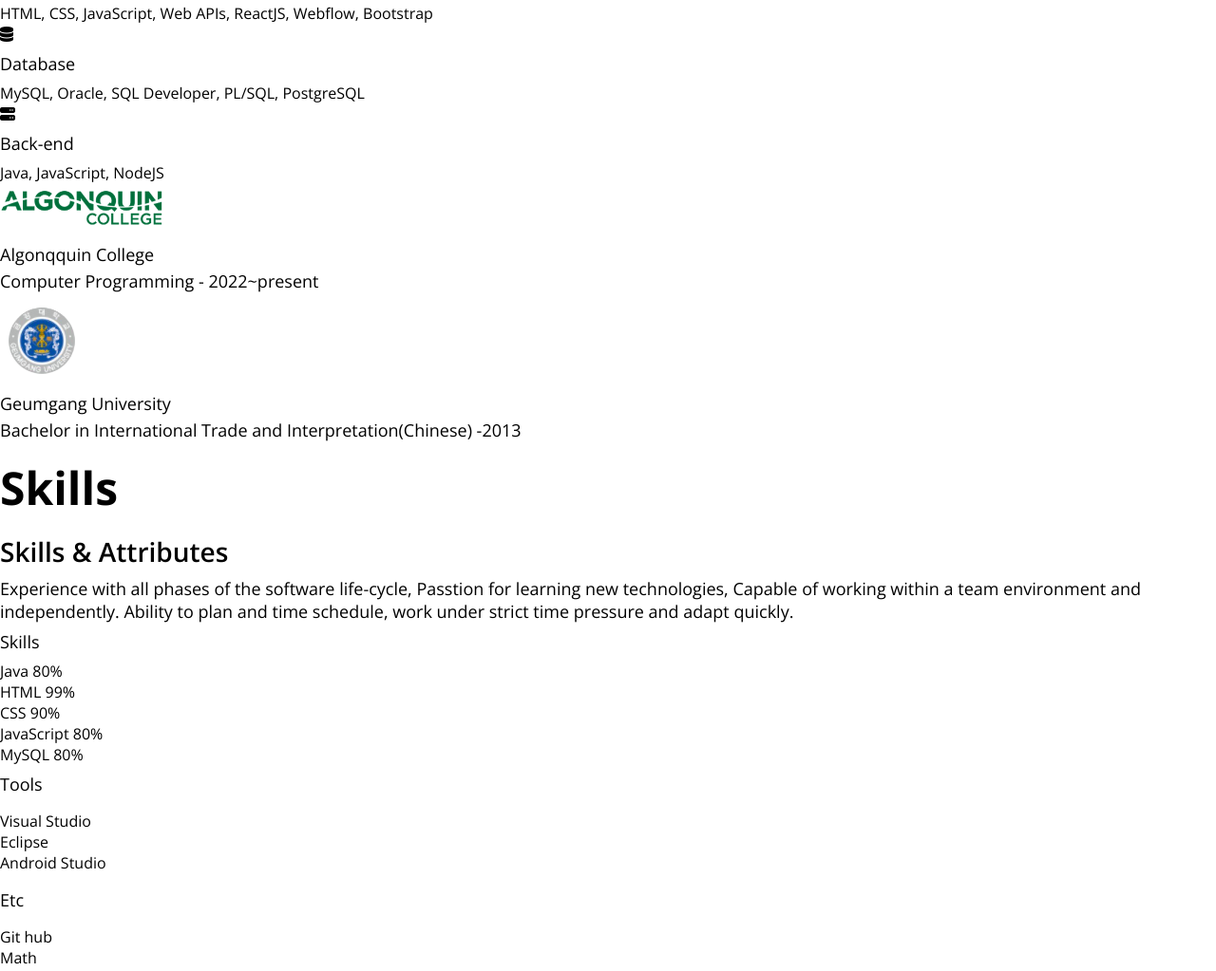
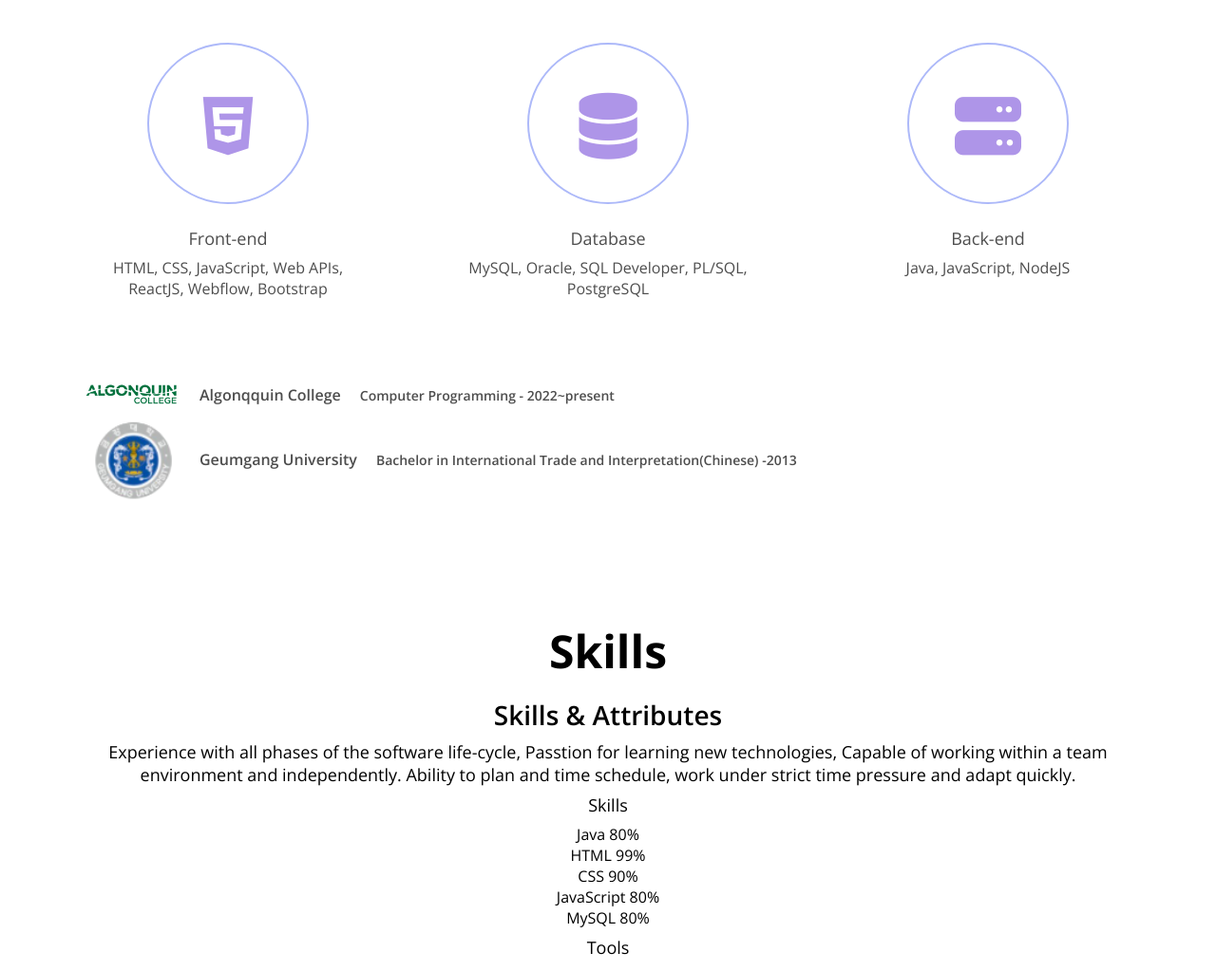
Before and after one commit to Iseul-park/Portfolio, a plain HTML site: page index.html in a window 1280 px wide. Shown: the part 843-1866 px from the top of the page at 95% size. Drawn offline with nearby package versions, Linux system fonts and the light colour scheme; a script that the page names is missing.

Commit message:
CSS: About

```diff
--- a/index.html
+++ b/index.html
@@ -31,7 +31,6 @@
           <li class="navbar__menu__item">ABout</li>
           <li class="navbar__menu__item">Skills</li>
           <li class="navbar__menu__item">My work</li>
-          <li class="navbar__menu__item">Testimonial</li>
           <li class="navbar__menu__item">Contact</li>
         </ul>
       </div>
@@ -45,7 +44,7 @@
       <button class="home__contact">Contact me</button>
     </section>
     <!-- About -->
-    <section id="about">
+    <section id="about" class="section">
       <h1>About me</h1>
       <p>
         I am Computer Programming student in Algonquin College. ~~
@@ -73,12 +72,12 @@
             <div class="stack__description">Java, JavaScript, NodeJS</div>
         </div>
       </div>
-      <div class="about__education">
+      <div class="education">
         <img src="images/algonquin.png" alt="algonquin college" class="education__logo">
         <p class="education__name">Algonqquin College</p>
         <p class="education__major">Computer Programming - 2022~present</p>
       </div>
-      <div class="about__education">
+      <div class="education">
           <img src="images/geumgang.png" alt="geumgang university" class="education__logo">
           <p class="education__name">Geumgang University</p>
           <p class="education__major">Bachelor in International Trade and Interpretation(Chinese) -2013</p>
@@ -86,7 +85,7 @@
     </section>
 
     <!-- skills  -->
-    <section id="skills">
+    <section id="skills" class="section">
       <h1>Skills</h1>
       <h2>Skills & Attributes</h2>
       <p>
@@ -156,7 +155,7 @@
     </section>
 
     <!-- Work -->
-    <section id="work"></section>
+    <section id="work" class="section">
     <h1>My work</h1>
       <h3>projects</h3>
       <div class="work__projects">
@@ -175,9 +174,9 @@
           </div>
         </a>
       </div>
-
+    </section>
     <!-- Contact -->
-    <section id="contact">
+    <section id="contact" class="section">
       <h1 class="contact__title">Let's talk</h1>
       <h2 class="contact__email"> <a href="mailto:shannon.iseul.p@gmail.com">shannon.iseul.p@gmail.com</a></h2>
       <div class="contact__github">
--- a/style.css
+++ b/style.css
@@ -126,12 +126,9 @@ button {
   border-radius: var(--size-border-radius);
 }
 
-.navbar__menu__item.active {
-  border: 1px solid var(--color-white);
-}
-
 .navbar__menu__item:hover {
   background-color: var(--color-dark-purple);
+  border: 1px solid var(--color-white);
 }
 
 .navbar__toggle-btn {
@@ -176,3 +173,80 @@ button {
 .home__contact:hover {
   background-color: var(--color-purple);
 }
+
+
+/* Section common */
+.section {
+  padding: 50px;
+  text-align: center;
+  margin: auto;
+  max-width: 1200px;
+}
+
+/* About me */
+
+#about {
+  padding-top: 30px;
+}
+.about__stacks {
+  display: flex;
+  justify-content: space-between;
+  margin: 80px 0;
+}
+
+.stack__icon {
+  width: 170px;
+  height: 170px;
+  line-height: 170px;
+  font-size: 70px;
+  margin: auto;
+  color: var(--color-dark-purple);
+  border: 2px solid var(--color-blue);
+  border-radius: 50%;
+  margin-bottom: 24px;
+}
+
+.stack__icon:hover i {
+  color: var(--color-dark-purple);
+  transform: rotate(20deg) scale(1.1);
+}
+/* Animation duration */
+.stack__icon i {
+  transition: all 300ms ease;
+}
+
+.stack__description {
+  width: 300px;
+  height: 50px;
+  margin-top: 16px;
+  margin: auto;
+}
+
+.stack__title,
+.stack__description {
+  color: var(--color-dark-grey);
+}
+
+.education {
+  display: flex;
+  align-items: center;
+}
+
+.education__logo {
+  width: 100px;
+}
+
+.education__name {
+  margin: 0 20px;
+  text-align: left;
+  font-weight: var(--weight-semi-bold);
+  font-size: var(--font-small);
+  color: var(--color-dark-grey);
+}
+
+.education__major {
+  text-align: left;
+  font-weight: var(--weight-semi-bold);
+  color: var(--color-dark-grey);
+  font-size: var(--font-micro);
+}
```
